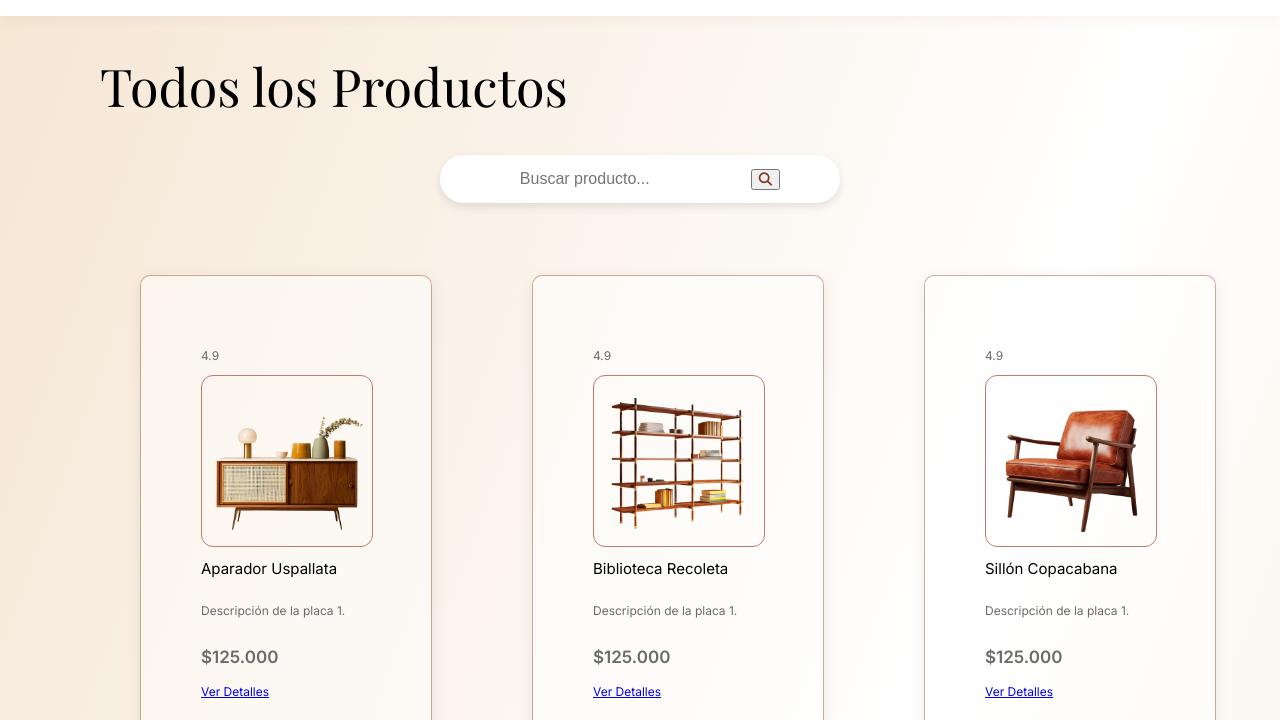
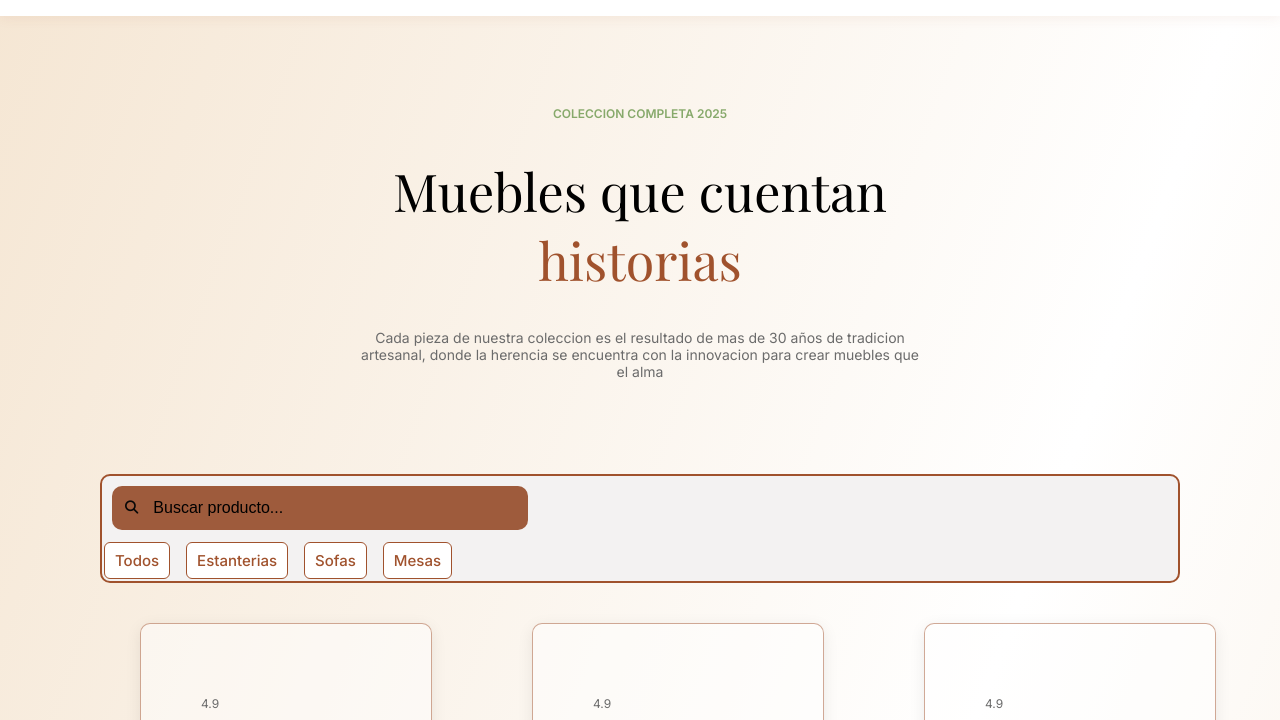
Before and after one commit to Nachzzz/MuebleriaJota_Grupo4, a plain HTML site: page productos.html in a window 1280 px wide. Shown: the part 68-788 px from the top of the page. Drawn offline with nearby package versions, Linux system fonts and the light colour scheme.

Commit message:
Cambios en tamaños de botones y funcionalidades. Cambios en estilos

```diff
--- a/css/styles.css
+++ b/css/styles.css
@@ -78,14 +78,6 @@ h2 {
     height: 16rem;
 }
 
-
-.placas-info {
-    flex-direction: column;
-    gap: 20px;
-    margin: 32px 0;
-    width: 100%;
-
-}
 
 .placa1 {
 
@@ -273,34 +265,86 @@ h2 {
     background: var(--brand-siena-tostado);
 }
 
-.buscador {
-    margin: 20px auto;
+.titulo-product{
+    padding: 50px;
+    text-align: center;
+    margin: 30px;
+}
+
+.negro{
+    color: black;
+}
+
+.marron{
+    color: var(--brand-siena-tostado);
+}
+
+.buscar-product{
+    background-color: #f3f2f2;
+    border-radius: 10px;
+    border: 2px solid #A0522D;
+}
+
+.buscador{
+    padding: 8px;
+    background-color: #9e5b3c;
     width: 400px;
-    background: #ffffff;
-    border-radius: 50px;
-    box-shadow: 0 4px 10px rgba(0, 0, 0, 0.1);
-    overflow: hidden
+    border-radius: 10px;
+
+
+    margin: 10px;
+
+    display: flex;
+    flex-direction: row-reverse;
+
+}
+.buscador input::placeholder {
+    color: #000;
 }
 
 .buscador input {
+
     flex: 1;
     border: none;
-    padding: 15px 20px;
+    padding: 5px 10px;
     font-size: 16px;
-    border-radius: 50px 0 0 50px;
     outline: none;
+    background-color: #9e5b3c;
+
 }
 
+.buscador button {
+    background: transparent; /* sin fondo */
+    border: none;           /* sin borde */
+    cursor: pointer;        /* manito al pasar */
+    padding: 0 5px;         /* opcional, achica espacio */
+}
 .buscador button i {
-    color: #7c3721;
+
+    color: #080808;
+
 }
 
-.buscador button:hover {
-    background: #9b6d5e;
+
+.coleccion1{
+
+    display: flex;
+    gap: 1rem;
+    padding: 2px;
+
 }
 
+.btn-coleccion.especial{
+    padding: 30px 40px;
+
+}
+
+
+/*camila*/
+
 .btn-coleccion {
-    padding: 8px 2rem;
+
+    padding: 8px 10px;
     background: #fff;
     color: var(--brand-siena-tostado);
     border: 1px solid var(--brand-siena-tostado);
@@ -314,6 +358,7 @@ h2 {
     display: flex;
     align-items: center;
     justify-content: center;
+
 }
 
 .btn-coleccion:hover {
@@ -322,7 +367,8 @@ h2 {
     border-color: var(--brand-siena-tostado);
 }
 
-.coleccion {
+
+.coleccion{
     display: flex;
     justify-content: center;
     align-items: center;
@@ -336,7 +382,7 @@ h2 {
 .placas-info {
     display: flex;
     flex-direction: row;
-    justify-content: center;
+    justify-content: space-evenly;
     align-items: center;
     gap: 1rem;
 }
@@ -348,13 +394,10 @@ h2 {
     box-shadow: 0 4px 16px rgba(0, 0, 0, 0.08);
     padding: 16px;
     display: flex;
-    flex-direction: column;
     justify-content: center;
     align-items: center;
-    width: 17rem;
-    height: auto;
-    font-size: 12px;
     position: relative;
+    flex-direction: column;
 }
 
 .placa1 .circle {
@@ -396,6 +439,7 @@ h2 {
     align-items: center;
     background: var(--brand-verde-salvia);
 }
+
 
 .placas-info h1 {
     font-size: 15px;
@@ -651,6 +695,10 @@ nav {
     border-color: var(--brand-siena-tostado);
 }
 
+.links{
+    text-decoration: none;
+    color: inherit;
+}
 
 .info_hero {
     width: 100%;
--- a/productos.html
+++ b/productos.html
@@ -19,7 +19,7 @@
 
                 <li><a href="index.html">Inicio</a></li>
                 <li><a href="productos.html">Productos</a></li>
-                <li><a href="#">Nosotros</a></li>
+                <li><a href="nosotros.html">Nosotros</a></li>
                 <li><a href="contacto.html">Contacto</a></li>
                 <li>
                     <button class="carrito">
@@ -32,16 +32,37 @@
     </header>
 
     <main>
-        <h1>Todos los Productos</h1>
-        <ul>
+        <div class="titulo-product">
+            <h2>COLECCION COMPLETA 2025</h2>
+            <h1>
+                <span class="negro">Muebles que cuentan </span> <br>
+                <span class="marron"> historias </span>
+            </h1>
+            <p>Cada pieza de nuestra coleccion es el resultado de mas de 30 años de tradicion<br>
+                artesanal, donde la herencia se encuentra con la innovacion para crear muebles que <br>
+                el alma
+            </p>
+
+        </div>
+
+        <div class="buscar-product">
+            <div class="buscador-product">
                 <form action="/buscar" method="post" role="search" class="buscador">
                     <input type="text" placeholder="Buscar producto...">
                     <button type="submit">
                         <i class="fa-solid fa-magnifying-glass"></i>
                     </button>
                 </form>
+            </div>
 
-        </ul>
+            <div class="coleccion1">
+                <button class="btn-coleccion">Todos</button>
+                <button class="btn-coleccion">Estanterias</button>
+                <button class="btn-coleccion">Sofas</button>
+                <button class="btn-coleccion">Mesas</button>
+            </div>
+
+        </div>
 
         <!--    La información de los productos se cargará desde un archivo JavaScript local.  -->
         <div class="placas-container1">
@@ -207,4 +228,3 @@
 </body>
 
 </html>
-<!-- comentario para commit -->
```
Also changed, not shown: index.html (+3 -3 lines), nosotros.html (+1 -13 lines). Lines whose indentation alone changed are shown as unchanged.
